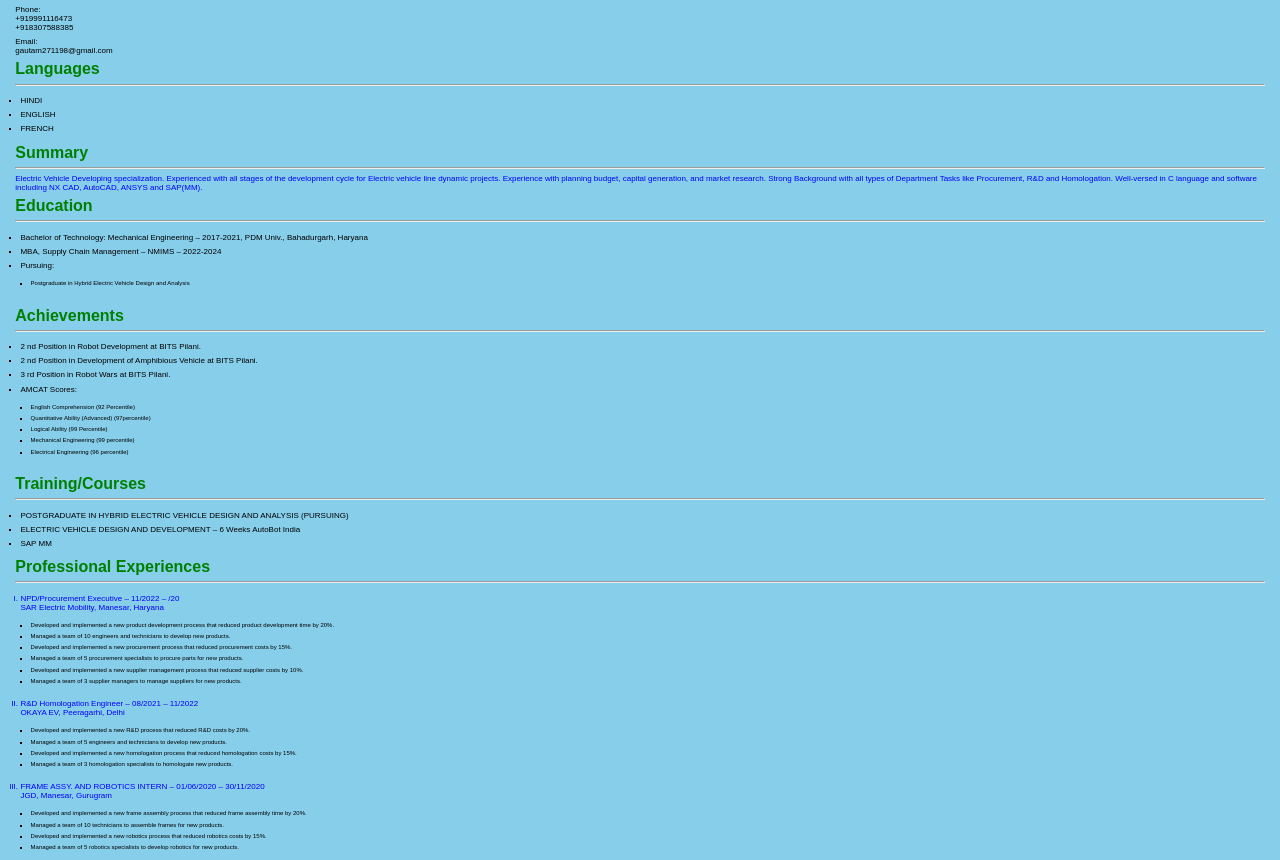
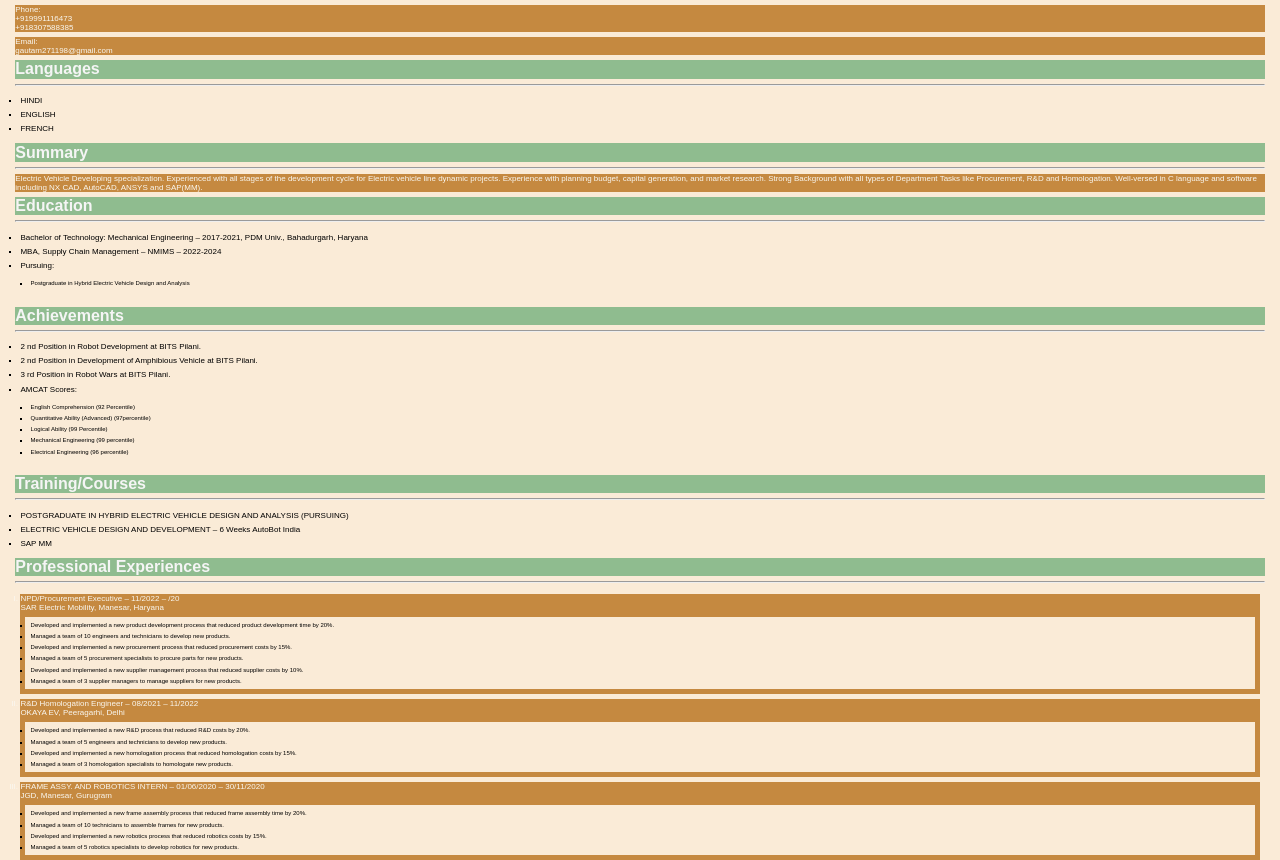
Before and after one commit to Gautam271198/gautam.resume, a plain HTML site: page index-css.html in a window 1280 px wide. Shown: the part 129-989 px from the top of the page. Drawn offline with Linux system fonts and the light colour scheme.

Commit message:
Update style.css

```diff
--- a/style.css
+++ b/style.css
@@ -1,5 +1,5 @@
 * {
-    background-color: skyblue;
+    background-color: antiquewhite;
     margin: 5px;
     padding: .1px;
 }
@@ -14,40 +14,51 @@ li {
     font-family: Arial, sans-serif;
 }
 h1 {
-    color: blue;
+    color: whitesmoke;
+    background-color: darkseagreen;
     font-size: 2em;
     font-family: Arial, sans-serif;
 }
 h2 {
-    color: green;
+    color: whitesmoke;
+    background-color: darkseagreen;
     font-size: 1em;
     font-family: Arial, sans-serif;
 }
 .summary {
-    color: blue;
+    color: #FAF8F1;
+    background-color: #C58940;
     font-size: 0.5em;
     font-family: Arial, sans-serif;
 }
 .certifications {
+    color: #FAF8F1;
+    background-color: #C58940;
     font-size: 1em;
     font-family: Arial, sans-serif;
 }
 .company-details {
     font-size: .5em;
-    color : blue;
+    color: #FAF8F1;
+    background-color: #C58940;
     font-family: Arial, sans-serif;
 }
 .head-name {
+    color: #FAF8F1;
+    background-color: #C58940;
     text-align: center;
     font-size: 2em;
     font-family: Arial, sans-serif;
 }
 .photo {
+    background-color: #C58940;
     float: right;
     width: 100px;
     height: 100px;
 }
 .address {
+    color: #FAF8F1;
+    background-color: #C58940;
     float: ;
     font-size: .5em;
     font-family: Arial, sans-serif;
```
